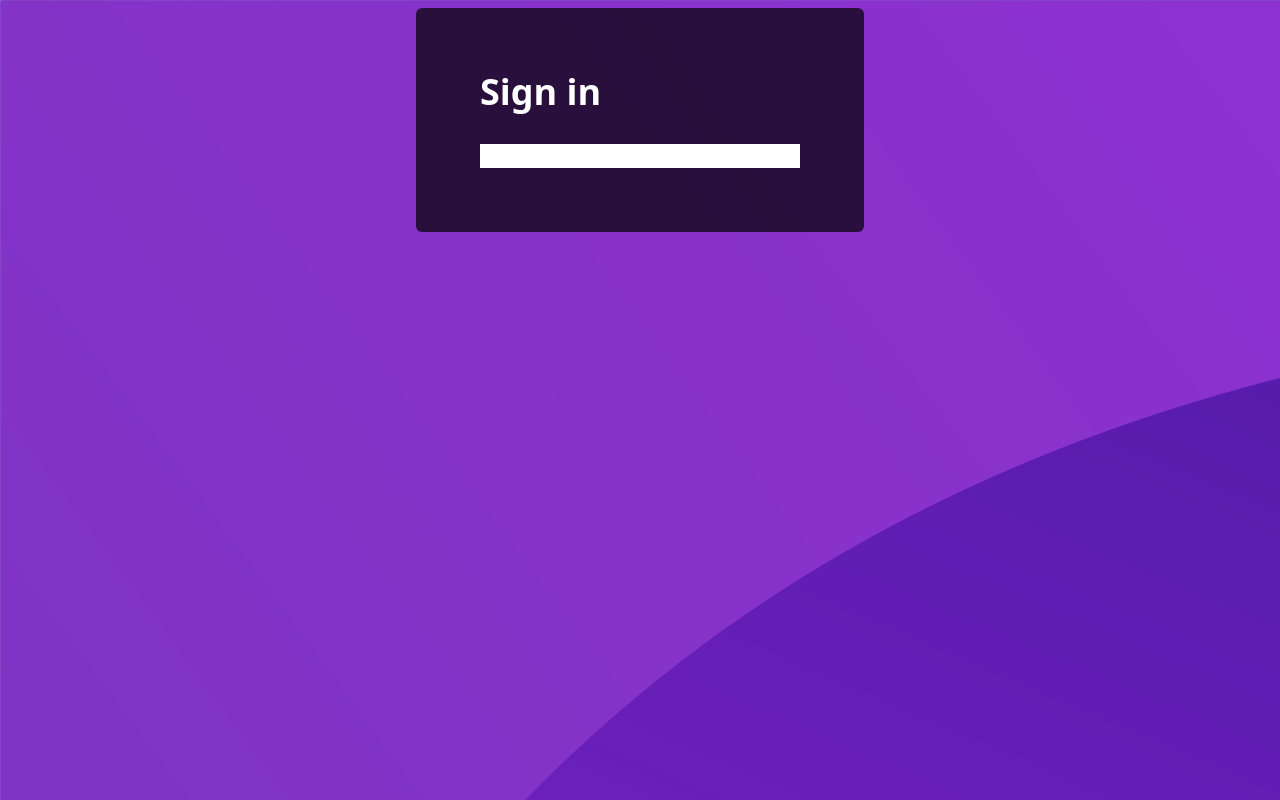
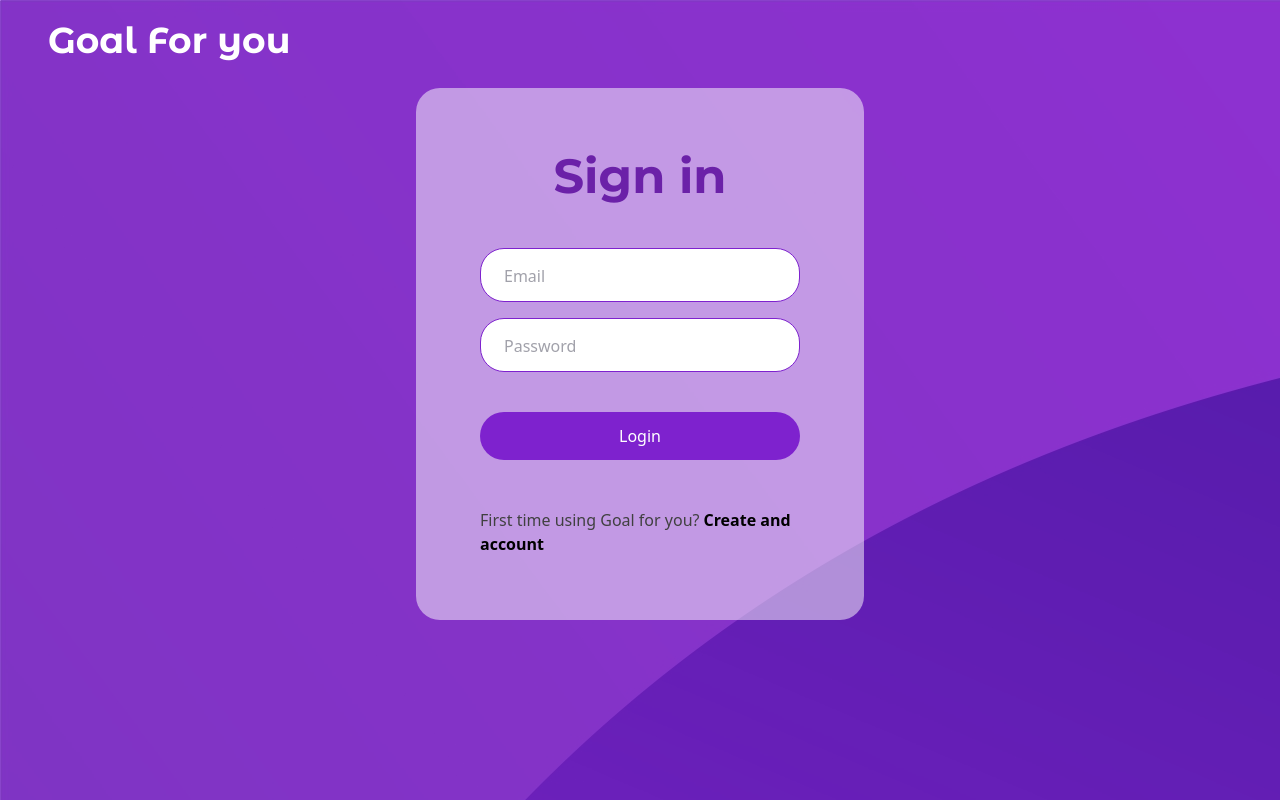
Before and after one commit to hyung6370/goal-for-you, a Next.js app: page /auth in a window 1280 px wide. Built offline with nearby package versions, Linux system fonts and the light colour scheme.

Commit message:
23/5/31 update

```diff
--- a/components/auth/Input.tsx
+++ b/components/auth/Input.tsx
@@ -1,6 +1,36 @@
-const Input = () => {
+import React from "react";
+
+interface InputProps {
+    id: string;
+    onChange: any;
+    value: string;
+    label: string;
+    type?: string;
+}
+
+const Input: React.FC<InputProps> = ({
+    id,
+    onChange,
+    value,
+    label,
+    type
+}) => {
     return (
-        <input />
+        <div className="relative">
+            <input
+                onChange={onChange}
+                type={type}
+                value={value}
+                id={id}
+                className="block w-full px-6 pt-6 pb-1 text-purple-700 bg-white border border-purple-700 rounded-3xl text-md apperance-none focus:outline-none focus:ring-0 peer"
+                placeholder=" "
+            />
+            <label
+                className="absolute duration-150 -translate-y-3 text-md text-zinc-400 transfomr scale-75 top-4 z-10 origin-[0] left-6 peer-placeholder-shown:scale-100 peer-placeholder-shown:translate-y-0 peer-focus:scale-75 peer-focus:-translate-y-3"
+                htmlFor={id}>
+                {label}
+            </label>
+        </div>
     )
 }
 
--- a/pages/auth/index.tsx
+++ b/pages/auth/index.tsx
@@ -1,18 +1,64 @@
 import Layout from "@/components/Home/Layout";
 import Input from "@/components/auth/Input";
+import { useCallback, useState } from "react";
 
 const Auth = () => {
+    const [email, setEmail] = useState('');
+    const [name, setName] = useState('');
+    const [password, setPassword] = useState('');
+
+    const [variant, setVariant] = useState('login');
+
+    const toggleVariant = useCallback(() => {
+        setVariant((currentVariant) => currentVariant === 'login' ? 'register' : 'login');
+    }, []);
+
     return (
         <div className="relative h-full w-full bg-[url('/img/hero.jpg')]">
-            <div className="bg-purple-700 w-full h-full lg:bg-opacity-50">
+            <div className="w-full h-full bg-purple-700 lg:bg-opacity-50">
+                <nav className="px-12 py-5">
+                    <p className="text-4xl text-white font_here">
+                        Goal For you
+                    </p>
+                </nav>
                 <div className="flex justify-center">
-                    <div className="bg-black bg-opacity-70 px-16 py-16 self-center mt-2 lg:w-2/5 lg:max-w-md rounded-md w-full">
-                        <h2 className="text-white text-4xl mb-8 font-semibold">
-                            Sign in
+                    <div className="self-center w-full px-16 py-16 mt-2 bg-white bg-opacity-50 rounded-3xl lg:w-2/5 lg:max-w-md">
+                        <h2 className="flex justify-center pb-4 mb-8 text-5xl font-semibold text-purple-800 font_here">
+                            {variant === 'login' ? 'Sign in' : 'Register'}
                         </h2>
                         <div className="flex flex-col gap-4">
-                            <Input />
+                            {variant === 'register' && (
+                                <Input
+                                    label="Username"
+                                    onChange={(ev: any) => setName(ev.target.value)}
+                                    id="name"
+                                    value={name}
+                                />
+                            )}
+                            <Input
+                                label="Email"
+                                onChange={(ev: any) => setEmail(ev.target.value)}
+                                id="email"
+                                type="email"
+                                value={email}
+                            />
+                            <Input
+                                label="Password"
+                                onChange={(ev: any) => setPassword(ev.target.value)}
+                                id="password"
+                                type="password"
+                                value={password}
+                            />
                         </div>
+                        <button className="w-full py-3 mt-10 text-white transition bg-purple-700 rounded-3xl hover:bg-purple-500 ">
+                            {variant === 'login' ? 'Login' : 'Sign up'}
+                        </button>
+                        <p className="mt-12 text-neutral-700">
+                            {variant === 'login' ? 'First time using Goal for you?' : 'Already have an account?'}
+                            <span onClick={toggleVariant} className="ml-1 font-bold text-black cursor-pointer hover:underline">
+                                {variant === 'login' ? 'Create and account' : 'Login'}
+                            </span>
+                        </p>
                     </div>
                 </div>
             </div>
```
